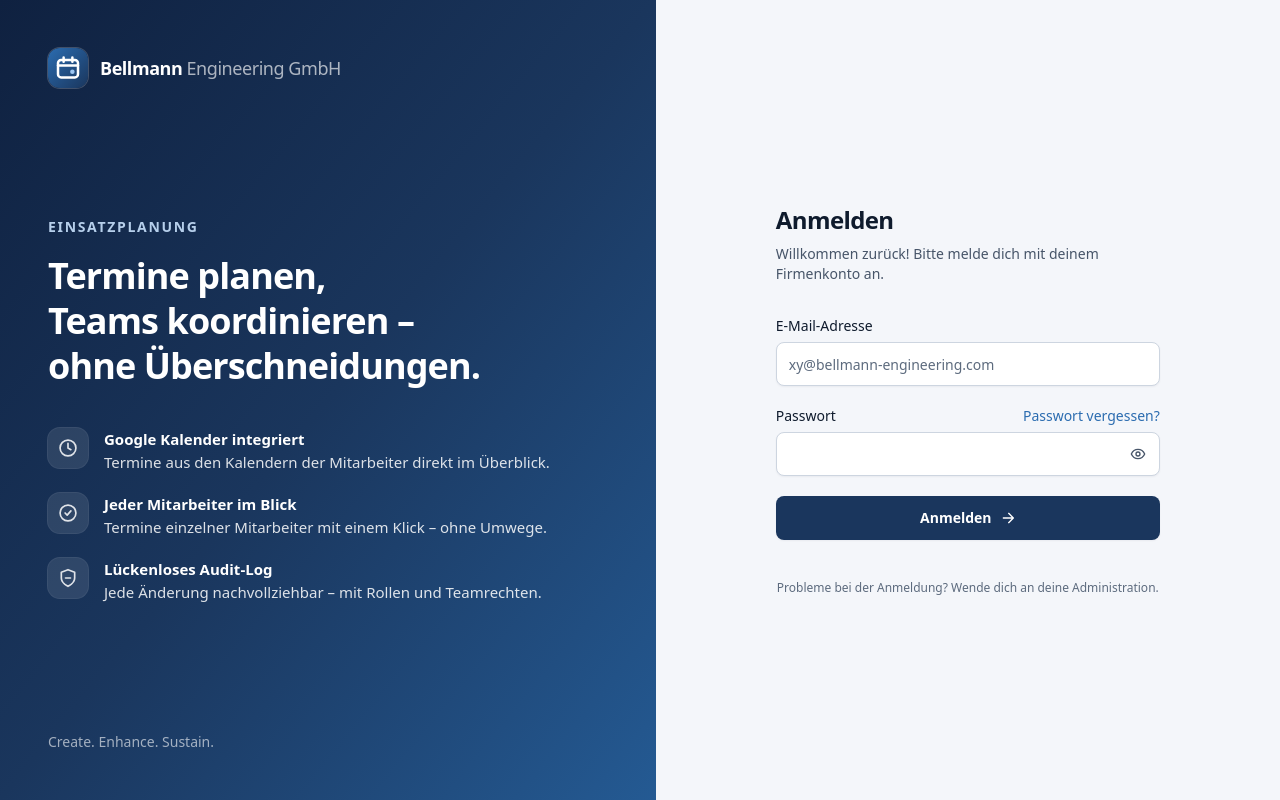
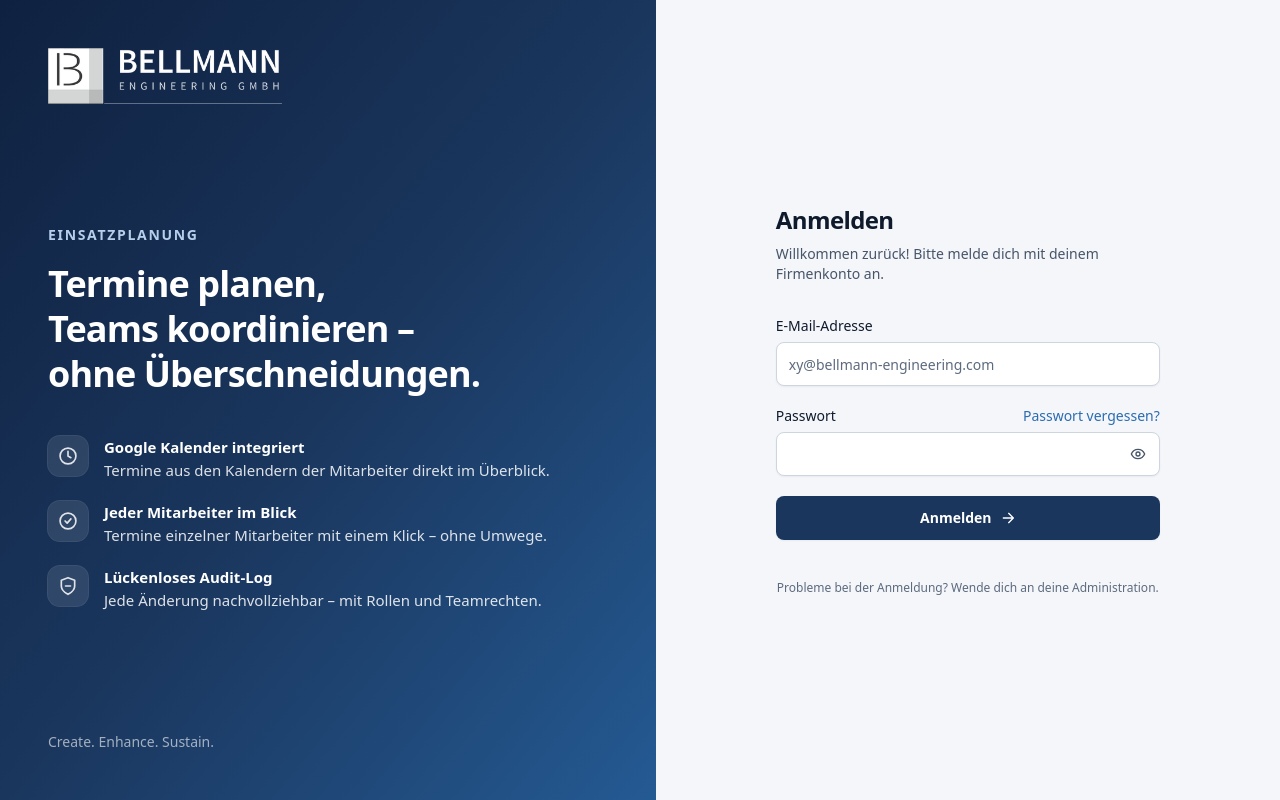
Before and after one commit to bellmann-engineering/be-calendar, a Flask app: page /login in a window 1280 px wide. Run offline with Flask 3, Linux system fonts and the light colour scheme; style sheets or scripts are compiled from the project's sources; some web fonts are replaced.

Commit message:
feat(design): Firmenlogo in Kopfzeile, Login-Seite und als Favicon
Helle Logo-Variante (weiße Schrift) für die dunkle Kopfzeile, Original auf
hellem Grund; Favicon und Apple-Touch-Icon aus dem B-Signet. Das bisherige
selbst gezeichnete Kalender-Signet entfällt.

Co-Authored-By: Claude Opus 5.5 <noreply@anthropic.com>

```diff
--- a/app/templates/auth_base.html
+++ b/app/templates/auth_base.html
@@ -11,7 +11,7 @@ Zweck:
     - {% block auth_form %}  → Formular/Inhalt der rechten Seite
     - {% block title %} und {% block scripts %} wie in base.html
 
-Abhängigkeiten: base.html, _macros.html (icon), favicon.svg (Signet).
+Abhängigkeiten: base.html, _macros.html (icon), brand/logo*.png (Firmenlogo).
 Hinweis: Das Signet ist ein eigenes Kalender-Symbol, kein Firmenlogo.
 =====================================================================
 #}
@@ -23,9 +23,8 @@ Hinweis: Das Signet ist ein eigenes Kalender-Symbol, kein Firmenlogo.
 <div class="grid min-h-dvh lg:grid-cols-[minmax(0,1.05fr)_minmax(0,1fr)]">
     {# ---------- Marken-Panel (nur große Bildschirme) ---------- #}
     <aside class="auth-pattern relative hidden flex-col justify-between overflow-hidden bg-linear-to-br from-brand-950 via-brand-900 to-brand-700 p-12 text-white lg:flex" aria-label="Über Bellmann Engineering GmbH">
-        <div class="flex items-center gap-3">
-            <img src="{{ asset_url('favicon.svg') }}" alt="" width="40" height="40" class="size-10 rounded-xl ring-1 ring-white/20">
-            <span class="text-lg font-semibold tracking-tight">Bellmann <span class="font-normal text-white/65">Engineering GmbH</span></span>
+        <div>
+            <img src="{{ asset_url('brand/logo-hell.png') }}" alt="Bellmann Engineering GmbH" width="234" height="56" class="h-14 w-auto">
         </div>
 
         <div class="max-w-lg">
@@ -53,11 +52,11 @@ Hinweis: Das Signet ist ein eigenes Kalender-Symbol, kein Firmenlogo.
     {# ---------- Formularbereich ---------- #}
     <div class="flex items-center justify-center px-5 py-12 sm:px-8">
         <div class="w-full max-w-sm">
-            {# Signet auch auf kleinen Bildschirmen zeigen #}
-            <div class="mb-10 flex items-center gap-2.5 lg:hidden">
-                <img src="{{ asset_url('favicon.svg') }}" alt="" width="36" height="36" class="size-9 rounded-xl">
-                <span class="text-base font-semibold tracking-tight">Bellmann <span class="font-normal text-fg-muted">Engineering GmbH</span></span>
-            </div>
+            {# Logo auch auf kleinen Bildschirmen; im Dunkelmodus die helle Variante #}
+            <picture class="mb-10 block lg:hidden">
+                <source srcset="{{ asset_url('brand/logo-hell.png') }}" media="(prefers-color-scheme: dark)">
+                <img src="{{ asset_url('brand/logo.png') }}" alt="Bellmann Engineering GmbH" width="184" height="44" class="h-11 w-auto">
+            </picture>
             {% block auth_form %}{% endblock %}
         </div>
     </div>
--- a/app/templates/base.html
+++ b/app/templates/base.html
@@ -61,7 +61,10 @@ Performance:
     <meta name="color-scheme" content="light dark">
     {# URL-Präfix (z. B. "/kalender" auf dem Server, lokal leer) für app.js::appUrl() #}
     <meta name="app-base" content="{{ request.script_root }}">
-    <link rel="icon" href="{{ asset_url('favicon.svg') }}" type="image/svg+xml">
+    {# Firmenlogo "B" (app/static/brand/, erzeugt aus Seafile/Bellmann-Engineering/Logo) #}
+    <link rel="icon" href="{{ asset_url('brand/favicon-64.png') }}" type="image/png" sizes="64x64">
+    <link rel="icon" href="{{ asset_url('brand/favicon.ico') }}" sizes="16x16 32x32 48x48">
+    <link rel="apple-touch-icon" href="{{ asset_url('brand/apple-touch-icon.png') }}">
     {# Schrift früh anfordern, damit der Text nicht sichtbar "springt" #}
     <link rel="preload" href="{{ font_url }}" as="font" type="font/woff2" crossorigin>
     <link rel="stylesheet" href="{{ asset_url('dist/app.css') }}">
@@ -84,9 +87,9 @@ Performance:
                 {{ icon('menu') }}
             </button>
 
-            <a href="{{ url_for('calendar_ui.dashboard') }}" class="mr-4 flex items-center gap-2.5 rounded-lg" aria-label="Bellmann Eng. – zur Startseite">
-                <img src="{{ asset_url('favicon.svg') }}" alt="" width="32" height="32" class="size-8 rounded-lg ring-1 ring-white/15">
-                <span class="text-[0.9375rem] font-semibold tracking-tight">Bellmann <span class="font-normal text-white/65">Eng.</span></span>
+            {# Firmenlogo in heller Variante (Schrift weiß) für die dunkle Kopfzeile #}
+            <a href="{{ url_for('calendar_ui.dashboard') }}" class="mr-4 flex shrink-0 items-center rounded-lg">
+                <img src="{{ asset_url('brand/logo-hell.png') }}" alt="Bellmann Engineering GmbH – zur Startseite" width="167" height="40" class="h-10 w-auto">
             </a>
 
             <nav aria-label="Hauptnavigation" class="hidden md:block">
```
Also changed, not shown: app/static/brand/apple-touch-icon.png (added), app/static/brand/favicon-64.png (added), app/static/brand/favicon.ico (added), app/static/brand/logo-hell.png (added), app/static/brand/logo.png (added), app/static/favicon.svg (deleted).
